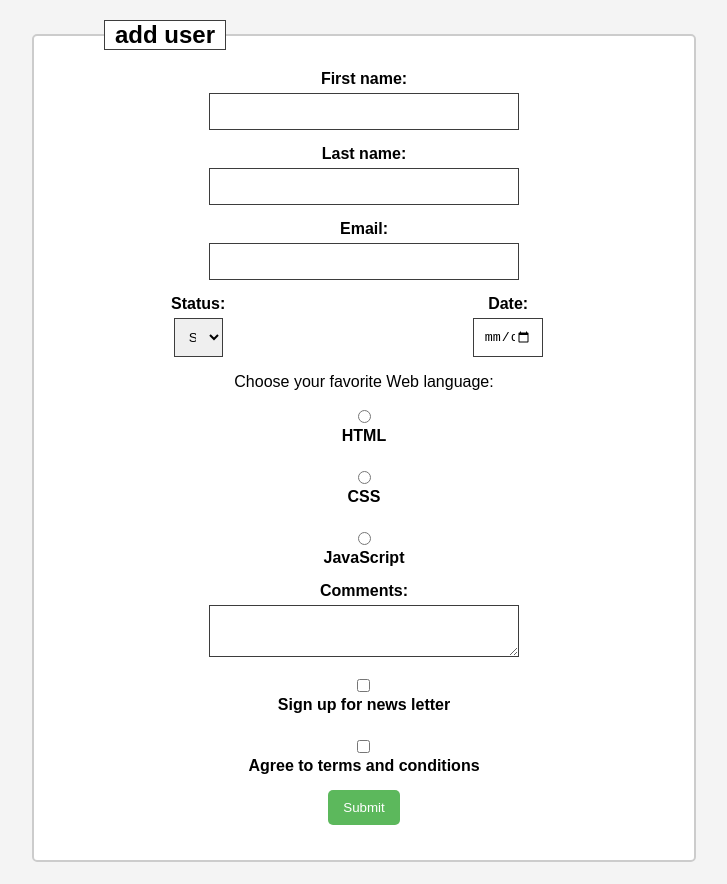
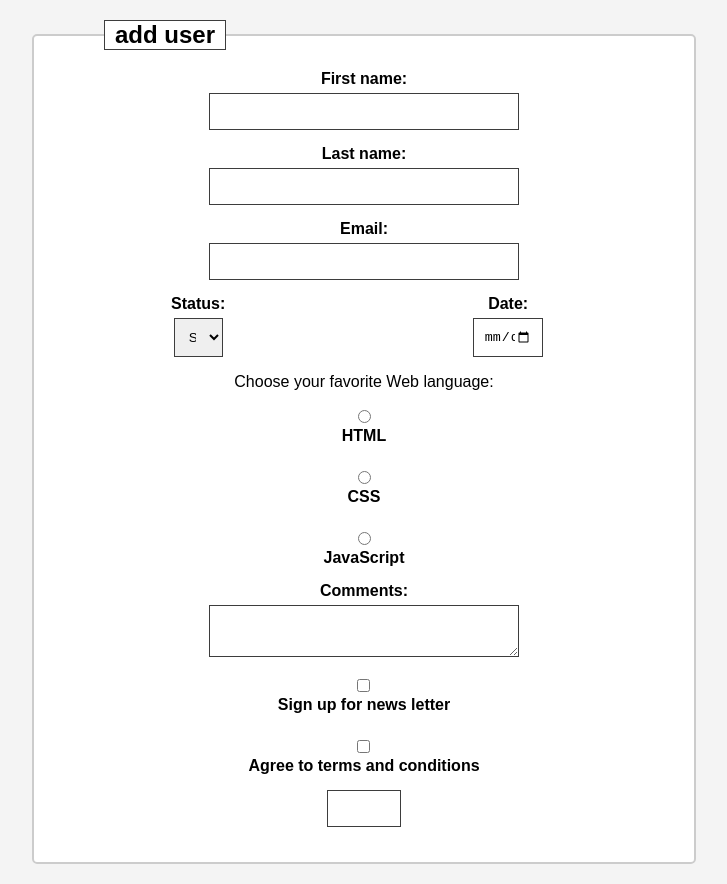
Before and after one commit to RubiesRiot/CSS-layout-practice, a plain HTML site: page index.html in a window 1280 px wide. Shown: the whole page, without its empty margins (276-1003 px from the left). Drawn offline with Linux system fonts and the light colour scheme.

Commit message:
edited submit button

```diff
--- a/layout.css
+++ b/layout.css
@@ -67,16 +67,16 @@ input[type="checkbox"] {
 }
 
 button {
-    background-color: #5cb85c;
+    background-color: #ffffff;
     color: white;
-    border: none;
+    border: 1px solid rgb(61, 61, 61);
     padding: 10px 15px;
-    border-radius: 5px;
     cursor: pointer;
 }
 
 button:hover {
-    background-color: #4cae4c; /* Darker green on hover */
+    background-color: rgb(61, 61, 61);
+    color: white;
 }
 
 /* Optional: Add some responsiveness */
```
